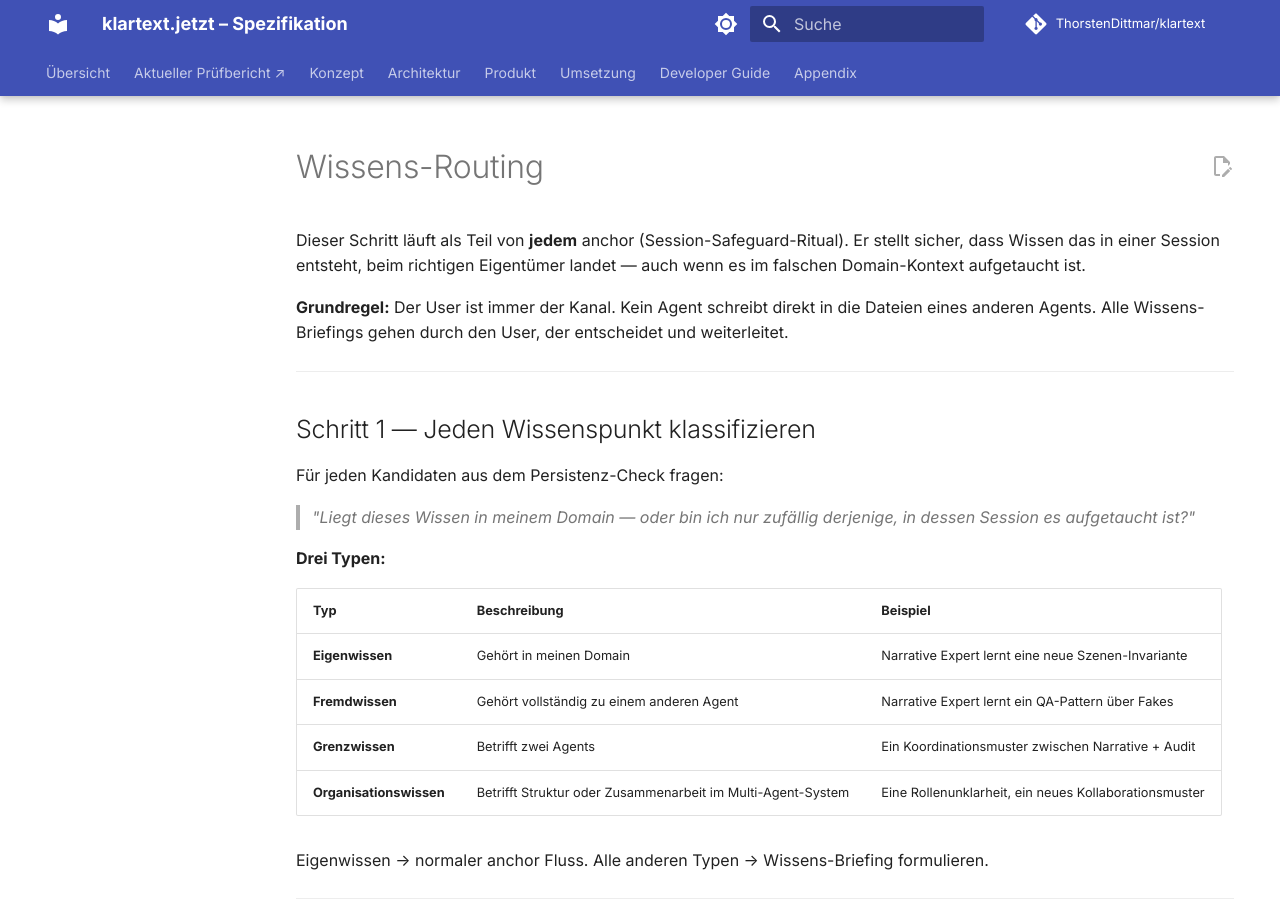
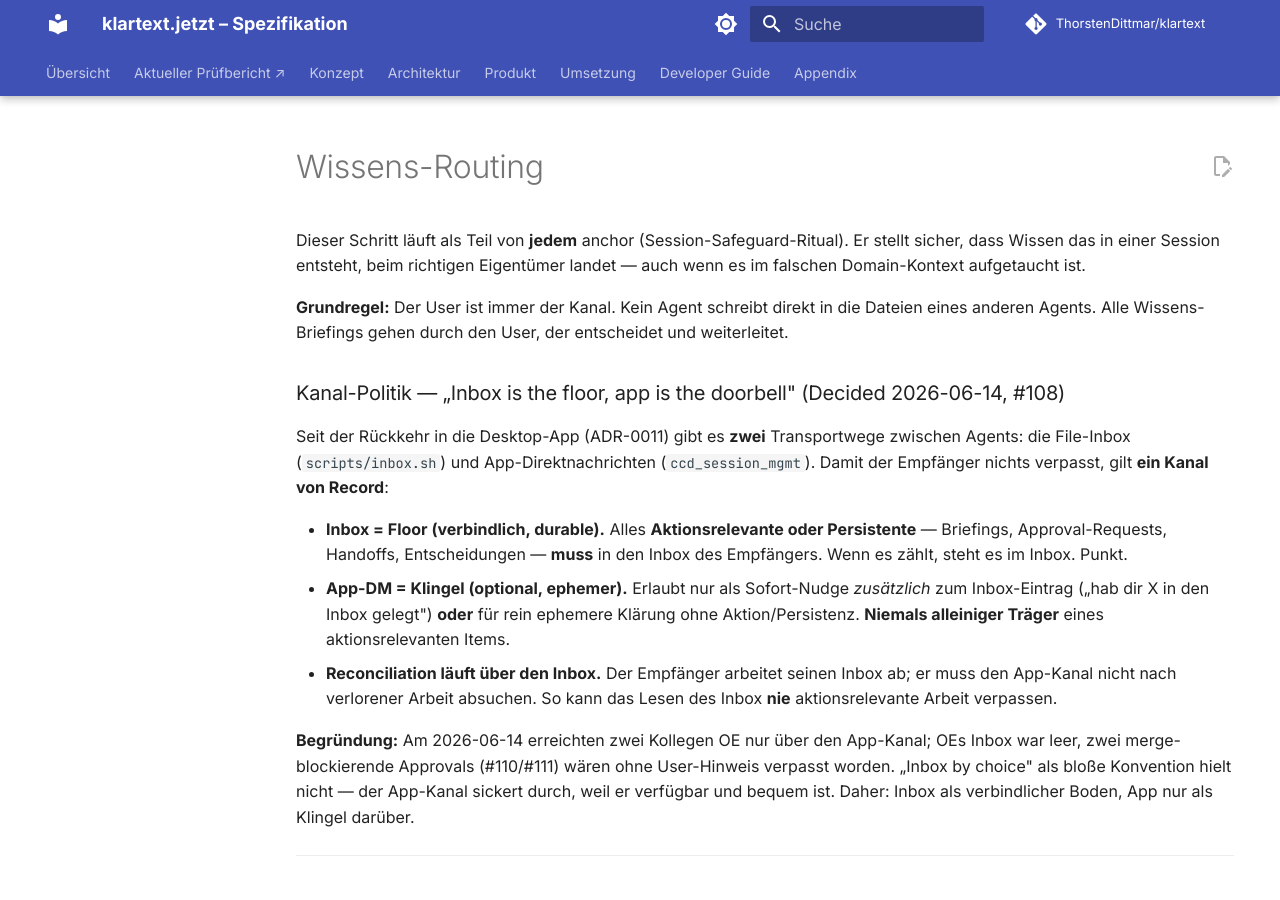
Before and after one commit to ThorstenDittmar/klartext, an MkDocs documentation site: the page built from docs/superpowers/skills/knowledge-routing.md, in a window 1280 px wide and 900 px high. Built offline with MkDocs 1.6.1 and Material for MkDocs 9.7.7, drawn with Linux system fonts in a browser that asks for light colours; comment, search, counter and statistics services are not loaded.

Commit message:
docs(method): decide #108 channel policy — inbox is the floor, app is the doorbell
Improvement Step #108 (Way of Working). Two transports exist since the app
return (file inbox + app direct-messages); on 2026-06-14 DevOps + SA reached OE
only via the app channel while OE's inbox was empty — two merge-blocking
approvals (#110/#111) would have been missed without the user's relay. "Inbox by
choice" as a mere aspiration did not hold.

Decision (user, by practice): the file inbox is the single channel of record.
Anything actionable or persistent MUST land in the recipient's inbox; the app
direct-message is only a live nudge on top, or pure ephemeral clarification,
never the sole carrier. Reconciliation runs over the inbox, so reading the inbox
can never miss actionable work.

Recorded: knowledge-routing skill (team-wide SSOT, every agent loads it),
#108 register row Identified->Decided with rationale, OE Hoheitswissen Grundregel.
Principle "the user is the channel" (governs reading) unchanged.

Co-Authored-By: Claude Opus 4.8 (1M context) <noreply@anthropic.com>

```diff
--- a/docs/superpowers/skills/knowledge-routing.md
+++ b/docs/superpowers/skills/knowledge-routing.md
@@ -15,6 +15,26 @@ auch wenn es im falschen Domain-Kontext aufgetaucht ist.
 
 **Grundregel:** Der User ist immer der Kanal. Kein Agent schreibt direkt in die Dateien eines anderen Agents.
 Alle Wissens-Briefings gehen durch den User, der entscheidet und weiterleitet.
+
+### Kanal-Politik — „Inbox is the floor, app is the doorbell" (Decided 2026-06-14, #108)
+
+Seit der Rückkehr in die Desktop-App (ADR-0011) gibt es **zwei** Transportwege zwischen Agents:
+die File-Inbox (`scripts/inbox.sh`) und App-Direktnachrichten (`ccd_session_mgmt`). Damit der
+Empfänger nichts verpasst, gilt **ein Kanal von Record**:
+
+- **Inbox = Floor (verbindlich, durable).** Alles **Aktionsrelevante oder Persistente** — Briefings,
+  Approval-Requests, Handoffs, Entscheidungen — **muss** in den Inbox des Empfängers. Wenn es zählt,
+  steht es im Inbox. Punkt.
+- **App-DM = Klingel (optional, ephemer).** Erlaubt nur als Sofort-Nudge *zusätzlich* zum Inbox-Eintrag
+  („hab dir X in den Inbox gelegt") **oder** für rein ephemere Klärung ohne Aktion/Persistenz.
+  **Niemals alleiniger Träger** eines aktionsrelevanten Items.
+- **Reconciliation läuft über den Inbox.** Der Empfänger arbeitet seinen Inbox ab; er muss den App-Kanal
+  nicht nach verlorener Arbeit absuchen. So kann das Lesen des Inbox **nie** aktionsrelevante Arbeit verpassen.
+
+**Begründung:** Am 2026-06-14 erreichten zwei Kollegen OE nur über den App-Kanal; OEs Inbox war leer,
+zwei merge-blockierende Approvals (#110/#111) wären ohne User-Hinweis verpasst worden. „Inbox by choice"
+als bloße Konvention hielt nicht — der App-Kanal sickert durch, weil er verfügbar und bequem ist. Daher:
+Inbox als verbindlicher Boden, App nur als Klingel darüber.
 
 ---
 
```
Also changed, not shown: agents/oe/claude.md (+10 -0 lines), docs/superpowers/improvement/continuous-improvement.md (+1 -1 lines).
